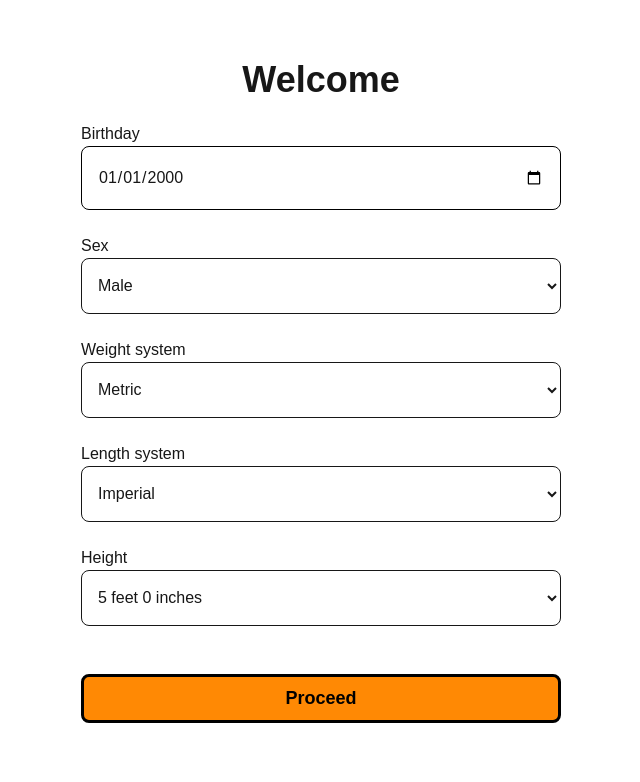
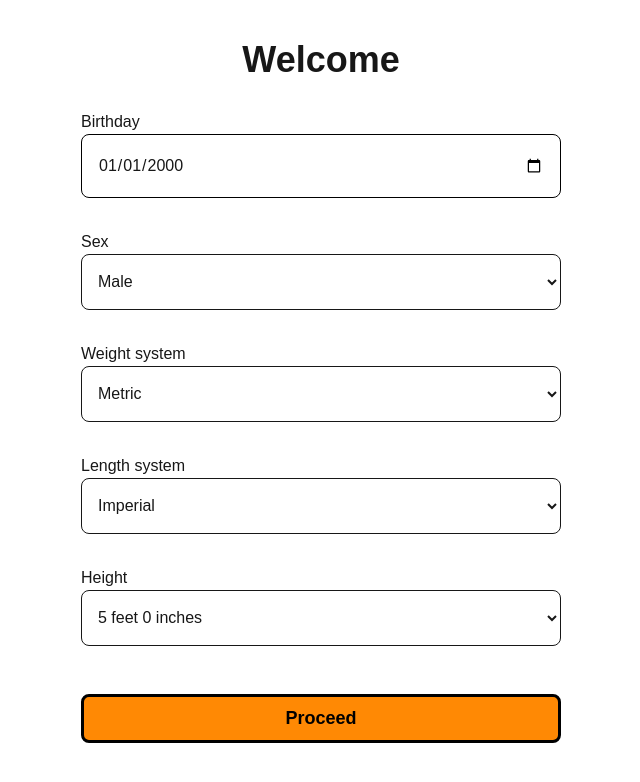
Before and after one commit to Tsmith18256/my-health-app-web, a Next.js app: page /onboarding in a window 1280 px wide. Shown: the top 782 px of the page, without its empty margins (319-959 px from the left). Built offline with nearby package versions, Linux system fonts and the light colour scheme; no server answers; the database is empty; sample sign-in values are in the browser's storage.

Commit message:
Remove tailwind from user profile form

```diff
--- a/src/app/styles/colors.css
+++ b/src/app/styles/colors.css
@@ -1,6 +1,7 @@
 :root {
   --color-background: #FFF;
   --color-background-dark: #E5E7EB;
+  --color-border-light: #9CA3AF;
   --color-error: #E7000B;
   --color-error-dark: #9F0712;
   --color-negative: #D1D5DC;
--- a/src/features/body-comp/profile/user-profile-form.component.tsx
+++ b/src/features/body-comp/profile/user-profile-form.component.tsx
@@ -1,5 +1,6 @@
 "use client";
 
+import { ComponentProps, ReactNode, useCallback, useState } from "react";
 import { Button } from "@/shared/components/buttons/button/button.component";
 import { FormActionErrorToast } from "@/shared/components/forms/form-action-error-toast/form-action-error-toast.component";
 import { Input } from "@/shared/components/forms/input/input.component";
@@ -12,7 +13,7 @@ import { formatLength } from "@/shared/utils/formatting/format-length.util";
 import { roundToInterval } from '@/shared/utils/math/round-to-interval/round-to-interval.util';
 import { convertLengthUnits } from "@/shared/utils/units/convert-length-units.util";
 import { Sex } from "@/shared/utils/validation/validate-sex.util";
-import { ComponentProps, ReactNode, useCallback, useState } from "react";
+import styles from './user-profile-form.module.css';
 
 export const UserProfileForm = ({
   action,
@@ -93,7 +94,7 @@ export const UserProfileForm = ({
       />
 
       <form onSubmit={onSubmit}>
-        <main className="flex flex-col gap-6 px-4 mt-6">
+        <main className={styles.container}>
           <Input
             id="txtBirthday"
             defaultValue={defaultBirthday}
@@ -161,14 +162,14 @@ const FooterButton = ({
 }: Pick<IUserProfileFormProps, "isOnboarding"> &
   Pick<ComponentProps<typeof Button>, "disabled">) => {
   const typeSpecificClasses = isOnboarding
-    ? "border-t border-t-gray-400 bottom-0 fixed inset-x-0 tab:border-none tab:mt-8 tab:static"
+    ? styles['footer-button-wrapper-onboarding']
     : "mt-8";
 
   const label = isOnboarding ? "Proceed" : "Save";
 
   return (
     <div
-      className={`bg-(--background) flex gap-3 justify-stretch p-4 ${typeSpecificClasses}`}
+      className={`${styles['footer-button-wrapper']} ${typeSpecificClasses}`}
     >
       <Button disabled={disabled} type="submit">
         {label}
--- /dev/null
+++ b/src/features/body-comp/profile/user-profile-form.module.css
@@ -0,0 +1,34 @@
+.container {
+  display: flex;
+  flex-direction: column;
+  gap: 2rem;
+  padding-inline: 1rem;
+  margin-block-start: 2rem;
+}
+
+.footer-button-wrapper {
+  background-color: var(--color-background);
+  display: flex;
+  justify-content: stretch;
+  padding: 1rem;
+}
+
+.footer-button-wrapper-settings {
+  margin-block-start: 2rem;
+}
+
+.footer-button-wrapper-onboarding {
+  bottom: 0;
+  border-top: 1px solid var(--color-border-light);
+  position: fixed;
+  inset-inline: 0;
+}
+
+/* Tablet */
+@media (width >= 48rem) {
+  .footer-button-wrapper-onboarding {
+    border: none;
+    margin-block-start: 2rem;
+    position: static;
+  }
+}
--- a/src/shared/components/forms/form-action-error-toast/form-action-error-toast.component.tsx
+++ b/src/shared/components/forms/form-action-error-toast/form-action-error-toast.component.tsx
@@ -1,6 +1,7 @@
 'use client';
 
 import { useEffect, useState } from 'react';
+import styles from './form-action-error-toast.module.css';
 
 export const FormActionErrorToast = (props: IFormActionErrorToastProps) => {
   const [isVisible, setIsVisible] = useState(false);
@@ -17,7 +18,7 @@ export const FormActionErrorToast = (props: IFormActionErrorToastProps) => {
   }
 
   return (
-    <div className="bg-red-600 border-3 bottom-8 fixed flex font-bold h-14 inset-x-4 items-center px-4 rounded-lg text-lg z-90">
+    <div className={styles.container}>
       {message}
     </div>
   );
--- /dev/null
+++ b/src/shared/components/forms/form-action-error-toast/form-action-error-toast.module.css
@@ -0,0 +1,15 @@
+.container {
+  align-items: center;
+  background-color: var(--color-error);
+  border: 3px solid black;
+  border-radius: 0.5rem;
+  display: flex;
+  font-size: 1.125rem;
+  font-weight: bold;
+  height: 4rem;
+  inset-block-end: 2rem;
+  inset-inline: 1rem;
+  padding-inline: 1rem;
+  position: fixed;
+  z-index: 90;
+}
```
